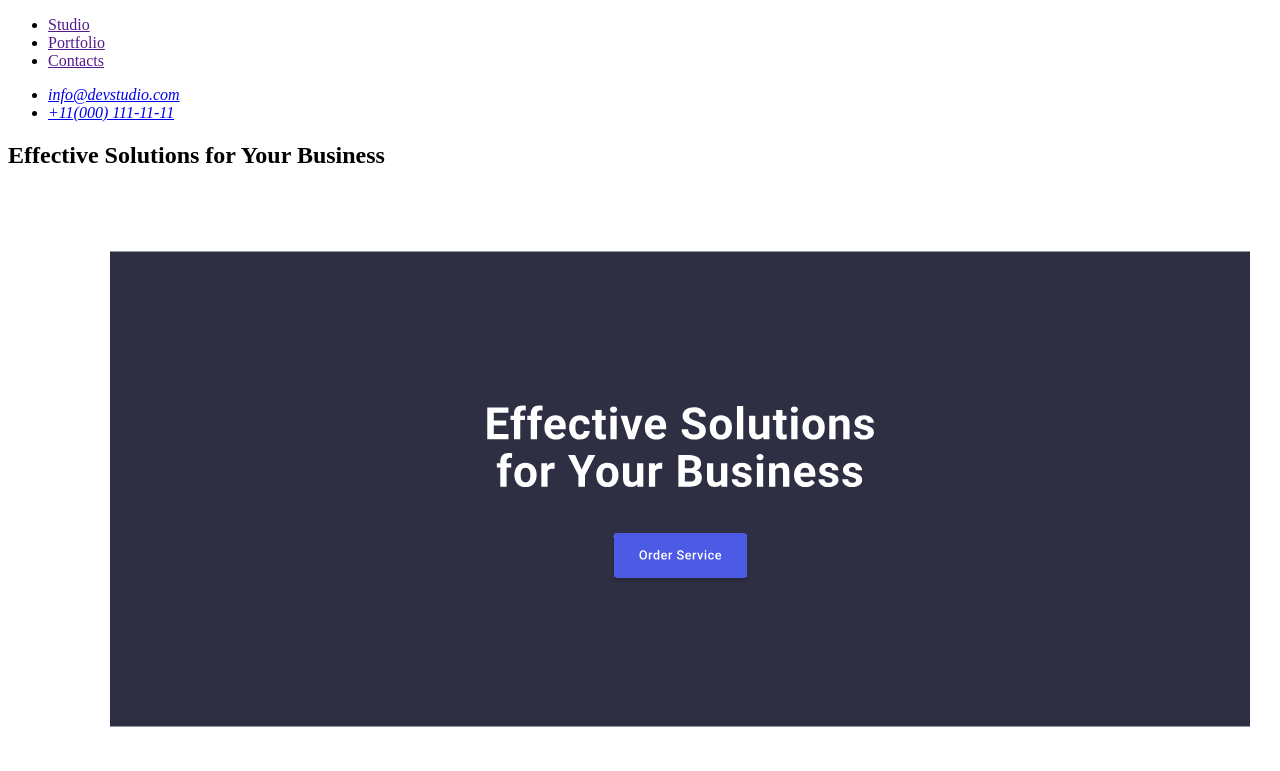
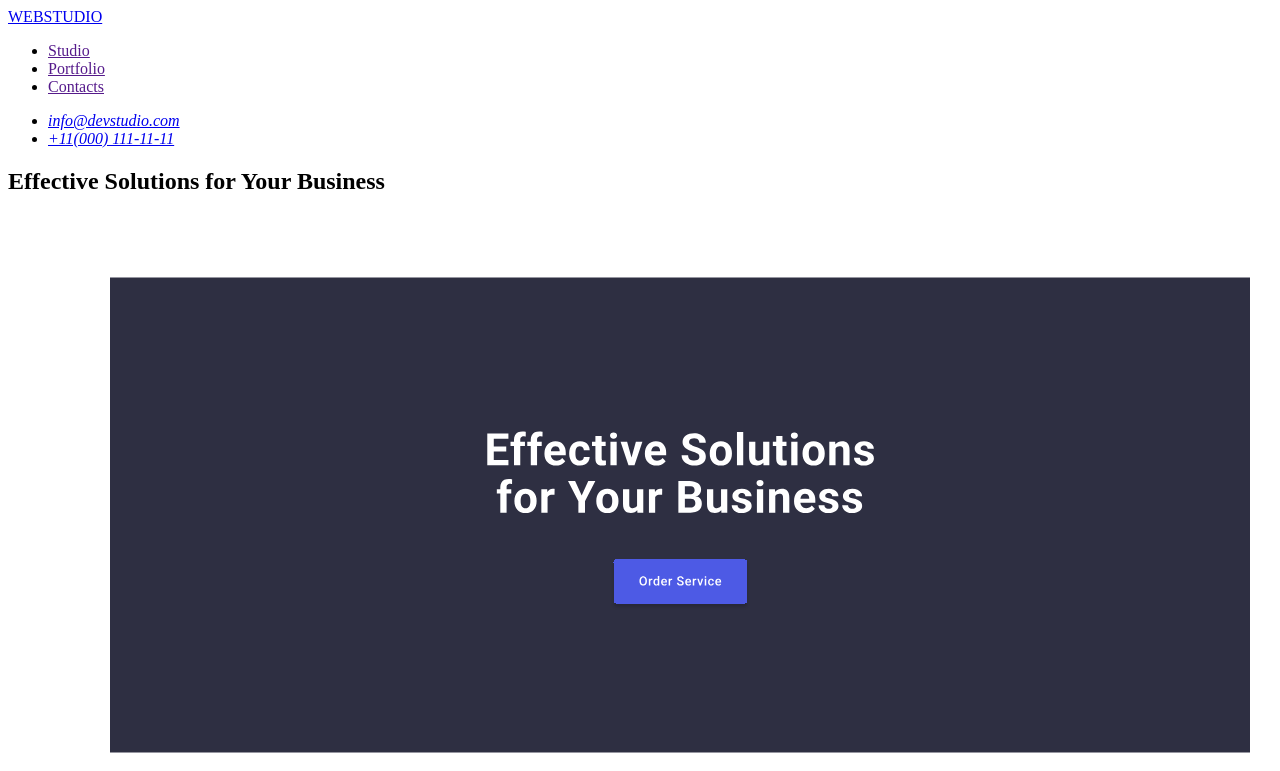
Before and after one commit to Vitaliiexp7/goit-markup-hw-01, a plain HTML site: page index.html in a window 1280 px wide. Shown: the top 771 px of the page. Drawn offline with Linux system fonts and the light colour scheme.

Commit message:
Update index.html

```diff
--- a/index.html
+++ b/index.html
@@ -10,7 +10,7 @@
 
 <body>
     <header>
-        <nav><a href="./index.htm"><WEBSTUDIO</a>
+        <nav><a href="./index.htm">WEBSTUDIO</a>
             <ul>
                 <li><a href="">Studio</a></li>
                 <li><a href="">Portfolio</a></li>
@@ -24,9 +24,10 @@
         <address>
             <ul><li><a href="mailto:info@devstudio.com">info@devstudio.com</a></li>
         <li><a href="tel:+110001111111">+11(000) 111-11-11</a></li>
-</ul>
-</nav>
-</address>
+        </ul>
+        </address>
+        </nav>
+
     </header>
 
     <main>
@@ -34,7 +35,7 @@
             <h1>Effective Solutions
                 for Your Business</h1>
             <button type="button">Order Service</button>
-            <a href=""><img src="/hero image.svg" alt="Efective Solution for Your buisness" width="1140"height="600"></a>
+            <a href=""><img src="/hero image.svg" alt="Efective Solution for Your buisness" width="1140" height="600"></a>
         </section>
 
         <section>
```
